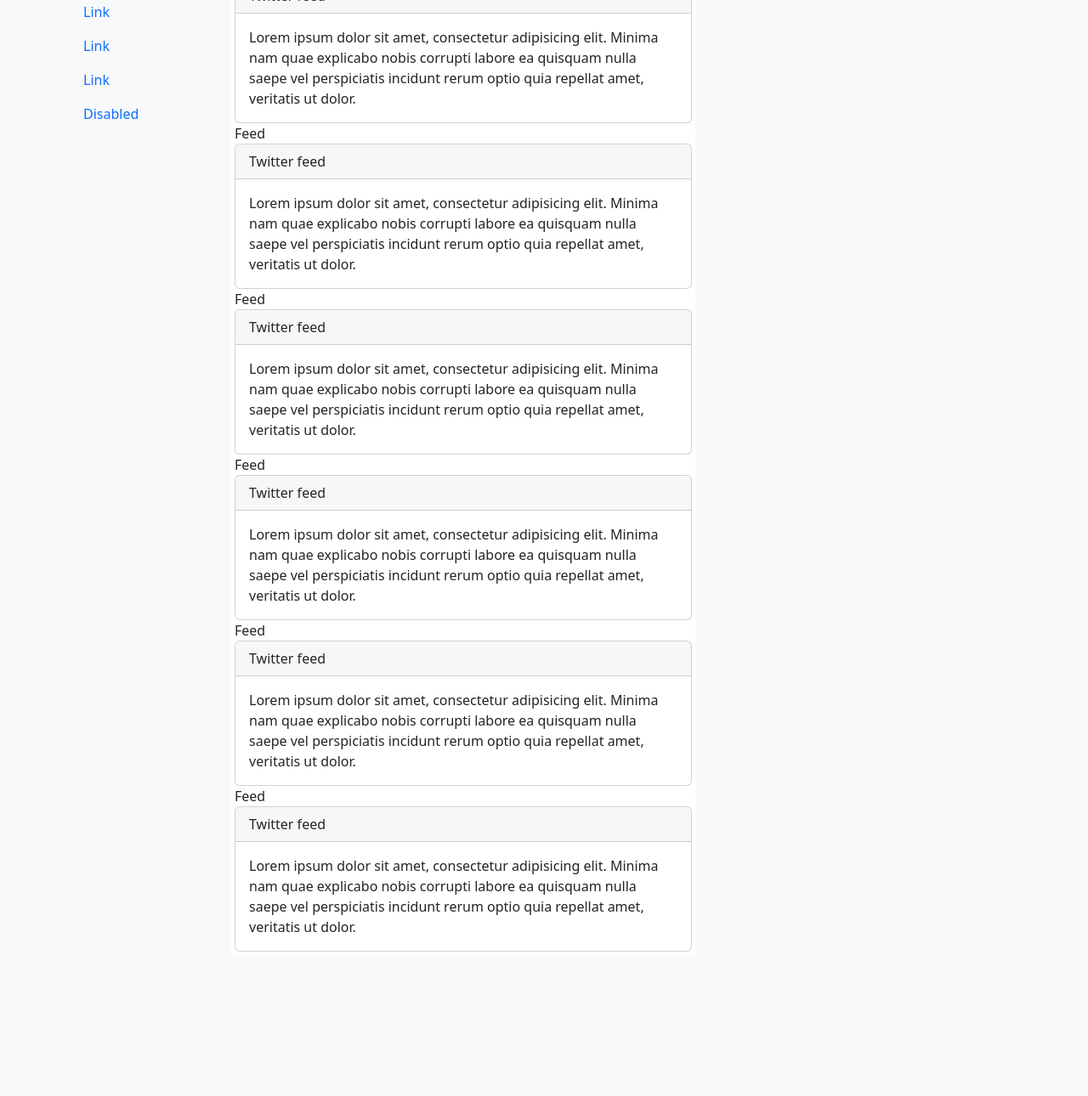
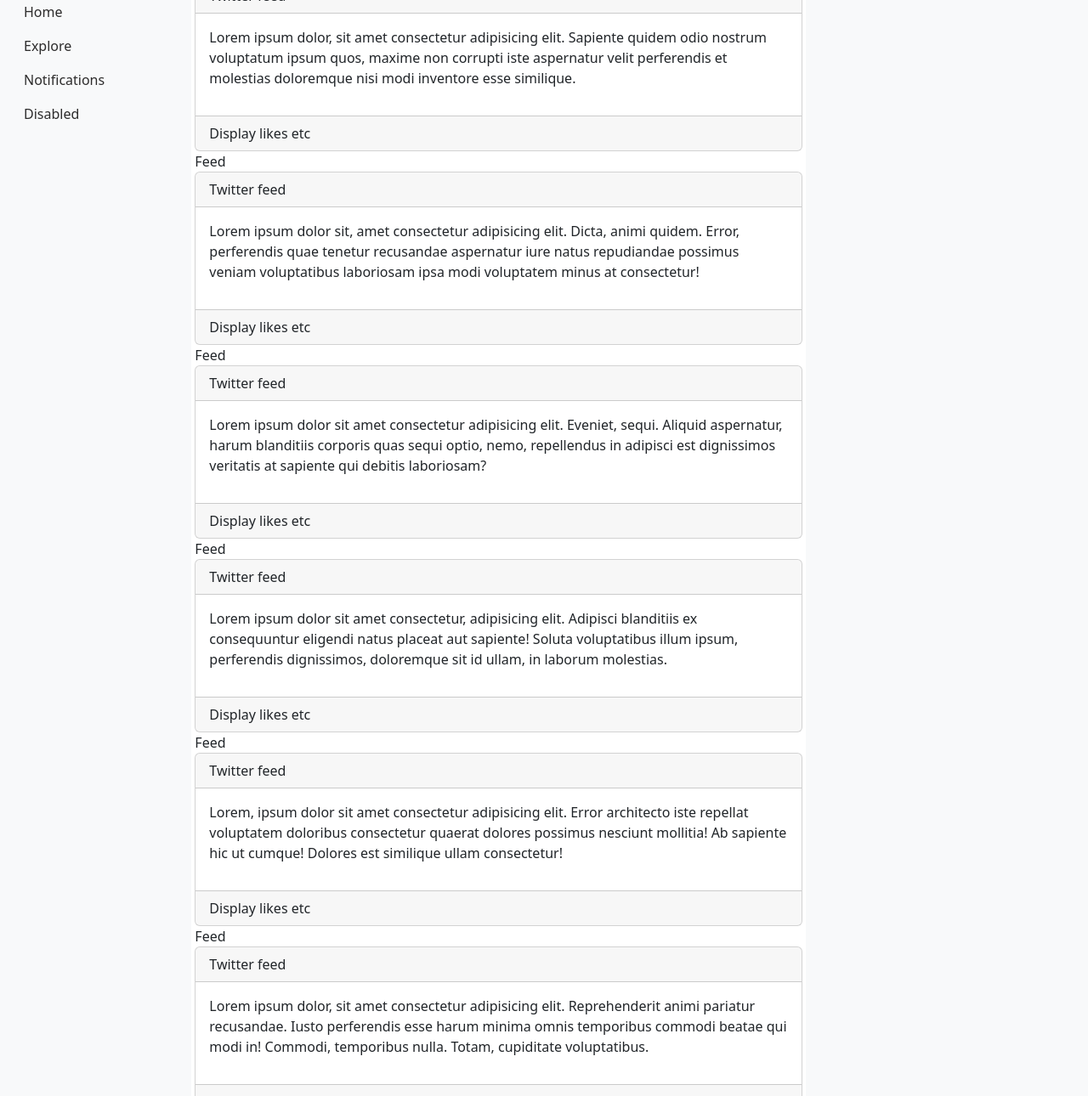
Before and after one commit to kunglucas/twitter, a plain HTML site: page index.html in a window 1280 px wide. Shown: the part 54-1344 px from the top of the page at 85% size. Before the commit the page ends 1178 px from the top, so only its background shows below. Drawn offline with nearby package versions, Linux system fonts and the light colour scheme.

```diff
--- a/index.html
+++ b/index.html
@@ -8,8 +8,25 @@
     <script src="https://cdn.jsdelivr.net/npm/bootstrap@5.2.2/dist/js/bootstrap.bundle.min.js" integrity="sha384-OERcA2EqjJCMA+/3y+gxIOqMEjwtxJY7qPCqsdltbNJuaOe923+mo//f6V8Qbsw3" crossorigin="anonymous"></script>
         <title>Twitter - bootstrap</title>
         <style>
-          .navbar-brand {
+          @media only screen and (max-width: 600px)
+          {
+            .col-3 {
+              display:none;
+            }
+            .col-7 {
+
+            }
+          }
+          .container .navbar-brand {
             color:#1DA1F2;
+          }
+
+          .nav-link > .active {
+            color:red;
+          }
+
+          .nav-link {
+            color:rgb(45, 44, 44);
           }
 
           article {
@@ -19,7 +36,7 @@
         </style>
 </head>
 <body class="bg-light">
-        <div class="container">
+        <div class="container-fluid">
             <div class="row align-items-start">
               <div class="col-2">
                   <nav class="navbar position-fixed bg-light">
@@ -32,13 +49,13 @@
                     </div>
                   <ul class="nav flex-column">
                     <li class="nav-item">
-                      <a class="nav-link" href="#">Link</a>
+                      <a class="nav-link active" href="#">Home</a>
                     </li>
                     <li class="nav-item">
-                      <a class="nav-link" href="#">Link</a>
+                      <a class="nav-link" href="#">Explore</a>
                     </li>
                     <li class="nav-item">
-                      <a class="nav-link" href="#">Link</a>
+                      <a class="nav-link" href="#">Notifications</a>
                     </li>
                     <li class="nav-item">
                       <a class="nav-link" href="#">Disabled</a>
@@ -46,42 +63,74 @@
                   </ul>
                 </nav>
               </div>
-              <div class="col-6">
+              <div class="col-7">
                 <article>
                   Feed
                   <div class="card">
                       <div class="card-header">Twitter feed</div>
-                      <div class="card-body">Lorem ipsum dolor sit amet, consectetur adipisicing elit. Minima nam quae explicabo nobis corrupti labore ea quisquam nulla saepe vel perspiciatis incidunt rerum optio quia repellat amet, veritatis ut dolor.</div>
+                      <div class="card-body">
+                        <p class="article-text">Lorem ipsum dolor, sit amet consectetur adipisicing elit. Sapiente quidem odio nostrum voluptatum ipsum quos, maxime non corrupti iste aspernatur velit perferendis et molestias doloremque nisi modi inventore esse similique.</p>
+                      </div>
+                      <div class="card-footer">
+                        Display likes etc
+                      </div>
                   </div>
                   Feed
                   <div class="card">
                       <div class="card-header">Twitter feed</div>
-                      <div class="card-body">Lorem ipsum dolor sit amet, consectetur adipisicing elit. Minima nam quae explicabo nobis corrupti labore ea quisquam nulla saepe vel perspiciatis incidunt rerum optio quia repellat amet, veritatis ut dolor.</div>
+                      <div class="card-body">
+                     <p class="article-text">Lorem ipsum dolor sit, amet consectetur adipisicing elit. Dicta, animi quidem. Error, perferendis quae tenetur recusandae aspernatur iure natus repudiandae possimus veniam voluptatibus laboriosam ipsa modi voluptatem minus at consectetur!</p>
+                      </div>
+                      <div class="card-footer">
+                        Display likes etc
+                      </div>
                   </div>
                   Feed
                   <div class="card">
                       <div class="card-header">Twitter feed</div>
-                      <div class="card-body">Lorem ipsum dolor sit amet, consectetur adipisicing elit. Minima nam quae explicabo nobis corrupti labore ea quisquam nulla saepe vel perspiciatis incidunt rerum optio quia repellat amet, veritatis ut dolor.</div>
+                      <div class="card-body">
+                        <p class="article-text">Lorem ipsum dolor sit amet consectetur adipisicing elit. Eveniet, sequi. Aliquid aspernatur, harum blanditiis corporis quas sequi optio, nemo, repellendus in adipisci est dignissimos veritatis at sapiente qui debitis laboriosam?</p>
+                      </div>
+                      <div class="card-footer">
+                        Display likes etc
+                      </div>
                   </div>
                   Feed
                   <div class="card">
                       <div class="card-header">Twitter feed</div>
-                      <div class="card-body">Lorem ipsum dolor sit amet, consectetur adipisicing elit. Minima nam quae explicabo nobis corrupti labore ea quisquam nulla saepe vel perspiciatis incidunt rerum optio quia repellat amet, veritatis ut dolor.</div>
+                      <div class="card-body">
+                        <p class="article-text">Lorem ipsum dolor sit amet consectetur, adipisicing elit. Adipisci blanditiis ex consequuntur eligendi natus placeat aut sapiente! Soluta voluptatibus illum ipsum, perferendis dignissimos, doloremque sit id ullam, in laborum molestias.</p>
+                      </div>
+                      <div class="card-footer">
+                        Display likes etc
+                      </div>
                   </div>
                   Feed
                   <div class="card">
                       <div class="card-header">Twitter feed</div>
-                      <div class="card-body">Lorem ipsum dolor sit amet, consectetur adipisicing elit. Minima nam quae explicabo nobis corrupti labore ea quisquam nulla saepe vel perspiciatis incidunt rerum optio quia repellat amet, veritatis ut dolor.</div>
+                      <div class="card-body">
+                        <p class="article-text">Lorem, ipsum dolor sit amet consectetur adipisicing elit. Error architecto iste repellat voluptatem doloribus consectetur quaerat dolores possimus nesciunt mollitia! Ab sapiente hic ut cumque! Dolores est similique ullam consectetur!</p>
+                      </div>
+                      <div class="card-footer">
+                        Display likes etc
+                      </div>
                   </div>
                   Feed
                   <div class="card">
                       <div class="card-header">Twitter feed</div>
-                      <div class="card-body">Lorem ipsum dolor sit amet, consectetur adipisicing elit. Minima nam quae explicabo nobis corrupti labore ea quisquam nulla saepe vel perspiciatis incidunt rerum optio quia repellat amet, veritatis ut dolor.</div>
+                      <div class="card-body">
+                        <p class="article-text">Lorem ipsum dolor, sit amet consectetur adipisicing elit. Reprehenderit animi pariatur recusandae. Iusto perferendis esse harum minima omnis temporibus commodi beatae qui modi in! Commodi, temporibus nulla. Totam, cupiditate voluptatibus.</p>
+                      </div>
+                      <div class="card-footer">
+                        Display likes etc
+                      </div>
                   </div>
                 </article>
               </div>
-              <div class="col-2">
-                Secondary column
+              <div class="col-3">
+                <section class="alerts">
+                  Secondary column
+                </section>
               </div>
             </div>
           </div>
```
